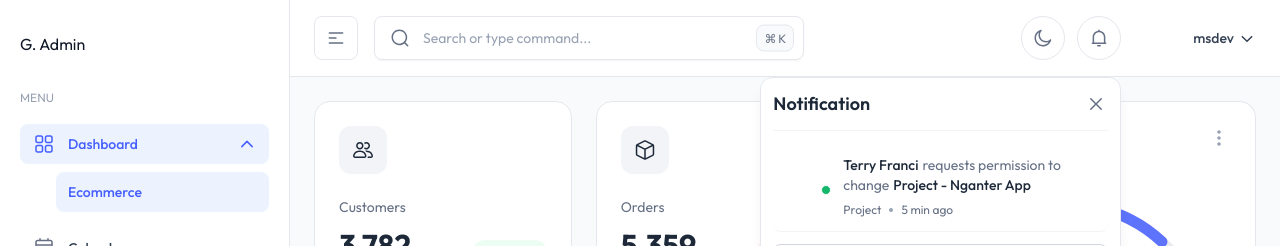
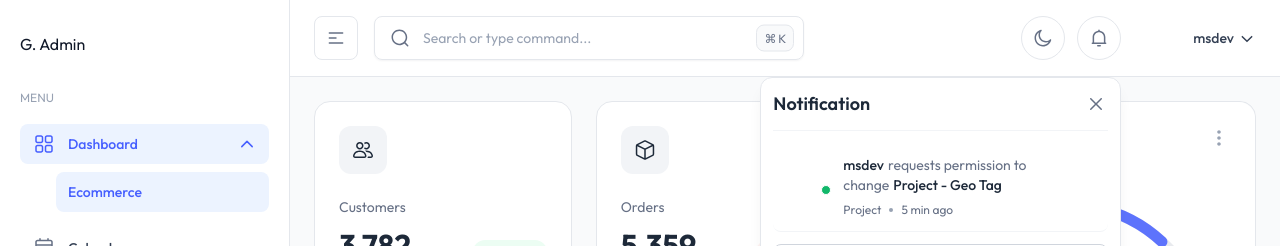
Before and after one commit to mshuecodev/geotag-admin, a Next.js app: page / in a window 1280 px wide. Both pictures are taken after a click on the button 1099 px from the left and 38 px from the top of the page. Shown: the top 246 px of the page. Built offline with nearby package versions, Linux system fonts and the light colour scheme.

Commit message:
starter fixed

```diff
--- a/components/header/NotificationDropdown.tsx
+++ b/components/header/NotificationDropdown.tsx
@@ -92,9 +92,9 @@ export default function NotificationDropdown() {
 
 							<span className="block">
 								<span className="mb-1.5 space-x-1 block text-theme-sm text-gray-500 dark:text-gray-400">
-									<span className="font-medium text-gray-800 dark:text-white/90">Terry Franci</span>
+									<span className="font-medium text-gray-800 dark:text-white/90">msdev</span>
 									<span>requests permission to change</span>
-									<span className="font-medium text-gray-800 dark:text-white/90">Project - Nganter App</span>
+									<span className="font-medium text-gray-800 dark:text-white/90">Project - Geo Tag</span>
 								</span>
 
 								<span className="flex items-center gap-2 text-gray-500 text-theme-xs dark:text-gray-400">
```
